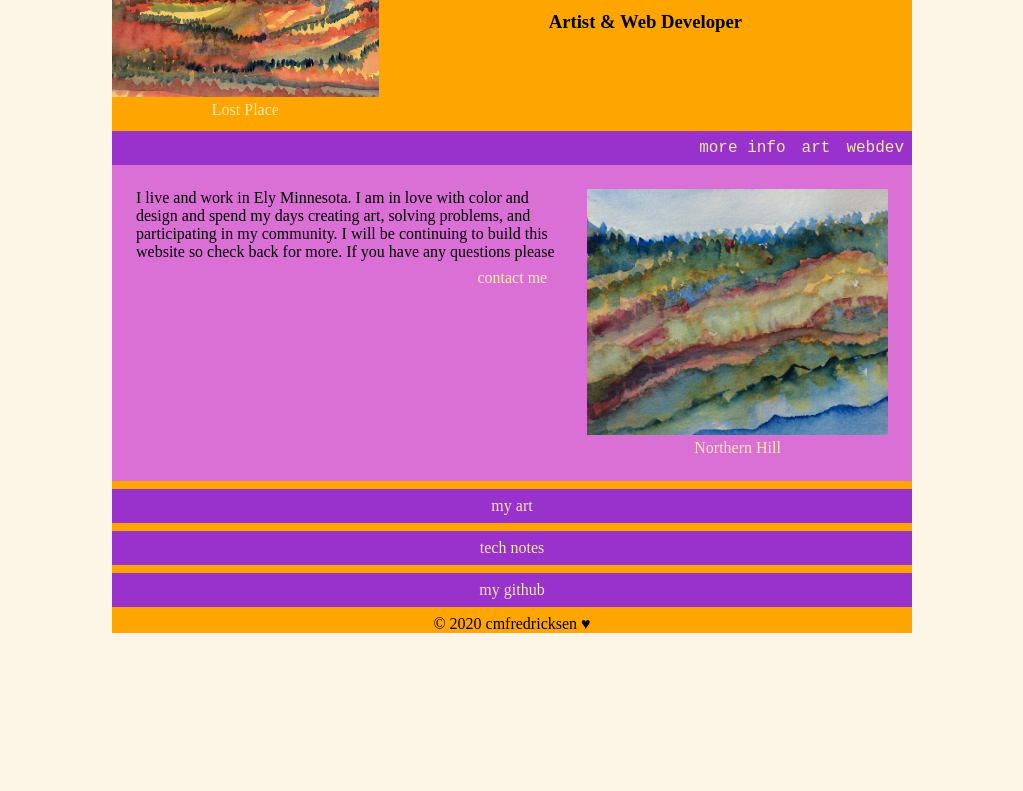
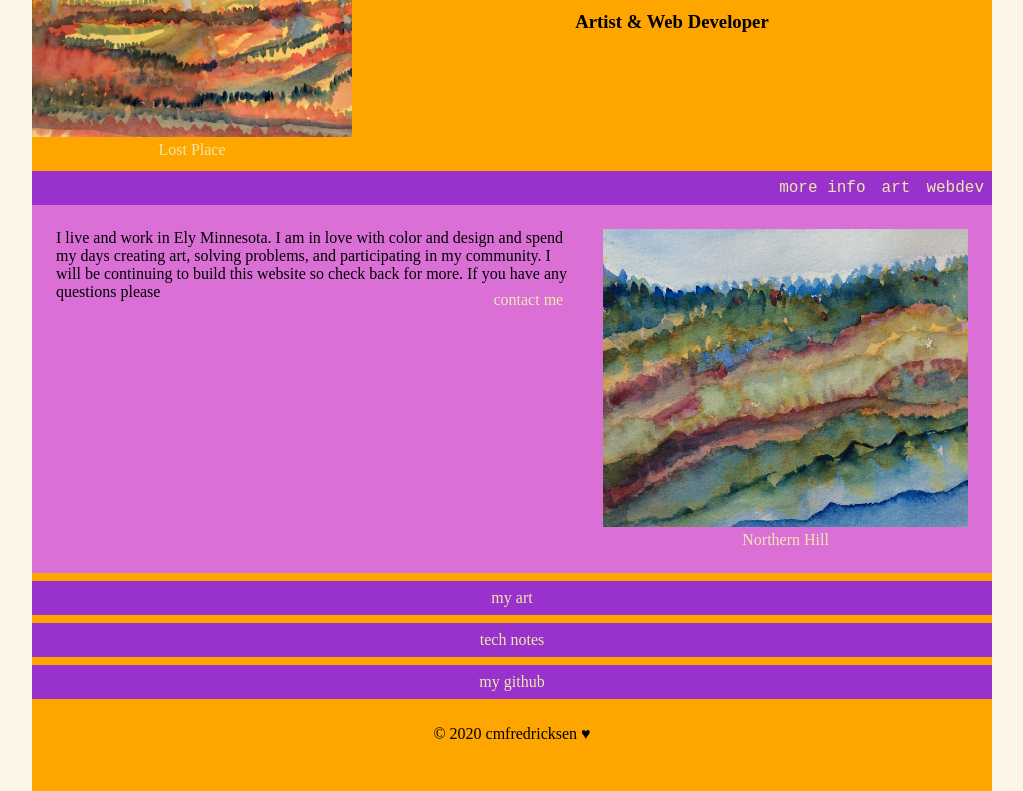
Before and after one commit to cmfredricksen/cmfredricksen-artist-web-dev, a plain HTML site: page index.html in a window 1280 px wide. Shown: the part 114-905 px from the top of the page, without its empty margins (128-1151 px from the left). Before the commit the page ends 800 px from the top, so only its background shows below. Drawn offline with Linux system fonts and the light colour scheme; a web font is replaced by a local one.

Commit message:
fixed bottom padding, fixed title, fixed layout dimensions.

```diff
--- a/index.html
+++ b/index.html
@@ -3,7 +3,7 @@
 <head>
     <meta charset="UTF-8">
     <meta name="viewport" content="width=device-width, initial-scale=1.0">
-    <title>C M F artist</title>
+    <title>cm fredricksen</title>
     <link rel="stylesheet" href="styles/resp.css">
     <link href="https://fonts.googleapis.com/css?family=Anonymous+Pro|Nova+Mono&display=swap" rel="stylesheet">
 
@@ -55,7 +55,7 @@
             <li><a href="https://www.galleryofplaces.com">my art</li>
             <li><a href="https://www.wintersbane.website">tech notes</a></li>
             <li><a href="https://www.github.com/galleryofplaces">my github</a></li>
-        </ul>
+        </ul><br>
         &copy; 2020 cmfredricksen &hearts;
     </div>
 </div>
--- a/styles/resp.css
+++ b/styles/resp.css
@@ -64,7 +64,7 @@
  }
 
 .wrapper {
-    max-width: 800px;
+    max-width: 960px;
     margin: auto;
     display: grid;
     grid-template-rows: auto;
@@ -107,10 +107,11 @@
     grid-area: foot;
     background-color: orange;
     text-align: center;
+    padding-bottom: 3em;
 }
 
 /*large screen settings below*/
-@media screen and (min-width: 600px) {
+@media screen and (min-width: 800px) {
     .wrapper {
         display: grid;
         grid-template-columns: 1fr 2fr;
```
